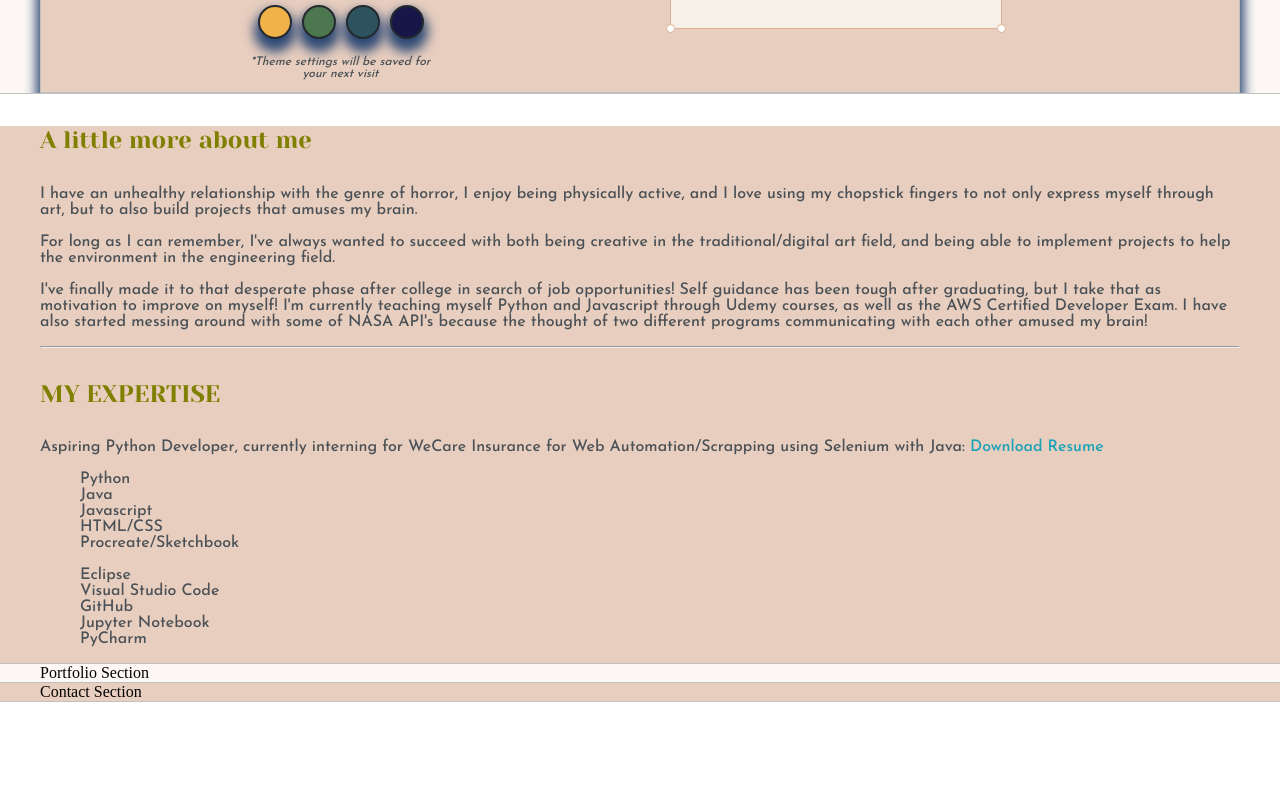
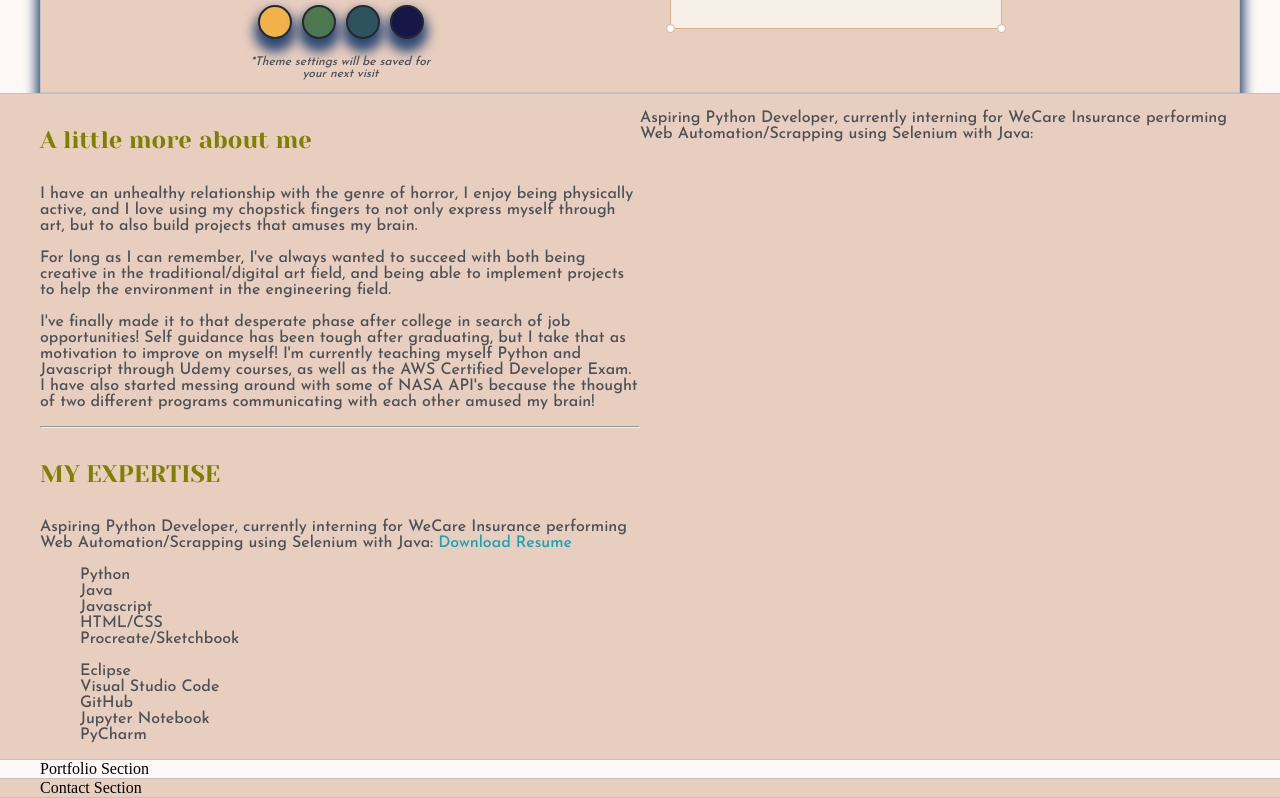
Before and after one commit to atymous/MyWebsiteShot, a plain HTML site: page index.html in a window 1280 px wide. Shown: the part 559-1357 px from the top of the page. Before the commit the page ends 1261 px from the top, so only its background shows below. Drawn offline with Linux system fonts and the light colour scheme.

Commit message:
display grid for "about me" to utilize columns

```diff
--- a/default.css
+++ b/default.css
@@ -257,6 +257,16 @@ h6 {font-size: 16px;}
     left: -5px;
 }
 
+/* first display grid so we can utilize the columns */
+.about-me-wrapper{
+    display: grid;
+    /* repeat(atuto-fit, minmax(320px, 1fr))
+    says, repeat this section here, autofit these sections
+    and repeat once it starts reaching 320px (crushing), then
+    naturally stack these items  */
+    grid-template-columns: repeat(auto-fit, minmax(320px, 1fr));
+}
+
 @media screen and (max-width: 1200px){
     .main-container{
     width: 95%;
--- a/index.html
+++ b/index.html
@@ -70,21 +70,21 @@
     </section>
     <section class="s2">
         <div class="main-container">
-            <div class = "about-me-wrapper">
-                <div>
-                    <h4> A little more about me </h4>
+            <div class="about-me-wrapper">
+                <div class="more-about-me">
+                    <h4>A little more about me</h4>
 
-                    <p>I have an unhealthy relationship with the genre of horror, I enjoy being physically active, and I love using my chopstick fingers to not only express myself through art, but to also build projects that amuses my brain. </p>
+                    <p>I have an unhealthy relationship with the genre of horror, I enjoy being physically active, and I love using my chopstick fingers to not only express myself through art, but to also build projects that amuses my brain.</p>
 
-                    <p>For long as I can remember, I've always wanted to succeed with both being creative in the traditional/digital art field, and being able to implement projects to help the environment in the engineering field.
-                    </p>
+                    <p>For long as I can remember, I've always wanted to succeed with both being creative in the traditional/digital art field, and being able to implement projects to help the environment in the engineering field.</p>
 
-                    <p>I've finally made it to that desperate phase after college in search of job opportunities! Self guidance has been tough after graduating, but I take that as motivation to improve on myself! I'm currently teaching myself Python and Javascript through Udemy courses, as well as the AWS Certified Developer Exam. I have also started messing around with some of NASA API's because the thought of two different programs communicating with each other amused my brain!
-                    </p>
-                </div>
+                    <p>I've finally made it to that desperate phase after college in search of job opportunities! Self guidance has been tough after graduating, but I take that as motivation to improve on myself! I'm currently teaching myself Python and Javascript through Udemy courses, as well as the AWS Certified Developer Exam. I have also started messing around with some of NASA API's because the thought of two different programs communicating with each other amused my brain!</p>
+
                     <hr>
-                <h4> MY EXPERTISE </h4>
-                <p> Aspiring Python Developer, currently interning for WeCare Insurance for Web Automation/Scrapping using Selenium with Java: <a target="_blank" href="atymous-resume.pdf"> Download Resume </a></p>
+
+                    <h4>MY EXPERTISE</h4>
+
+                    <p>Aspiring Python Developer, currently interning for WeCare Insurance performing Web Automation/Scrapping using Selenium with Java:<a target="_blank" href="atymous-resume.pdf"> Download Resume</a></p>
 
                     <div id="skills">
                         <ul>
@@ -94,6 +94,7 @@
                             <li>HTML/CSS</li>
                             <li>Procreate/Sketchbook</li>
                         </ul>
+
                         <ul>
                             <li>Eclipse</li>
                             <li>Visual Studio Code</li>
@@ -101,9 +102,13 @@
                             <li>Jupyter Notebook</li>
                             <li>PyCharm</li>
                         </ul>
+
                     </div>
+
+                </div>
+
                 <div class="personal-links">
-
+                    <p> Aspiring Python Developer, currently interning for WeCare Insurance performing Web Automation/Scrapping using Selenium with Java:</p>
                 </div>
             </div>
         </div>
```
Lines whose indentation alone changed are shown as unchanged.
